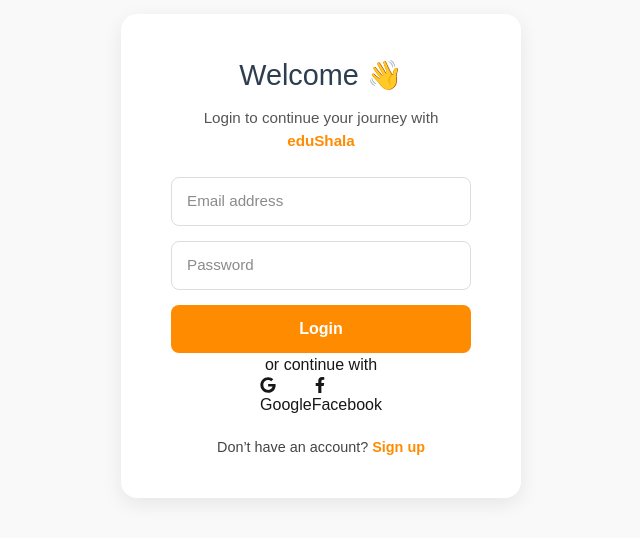
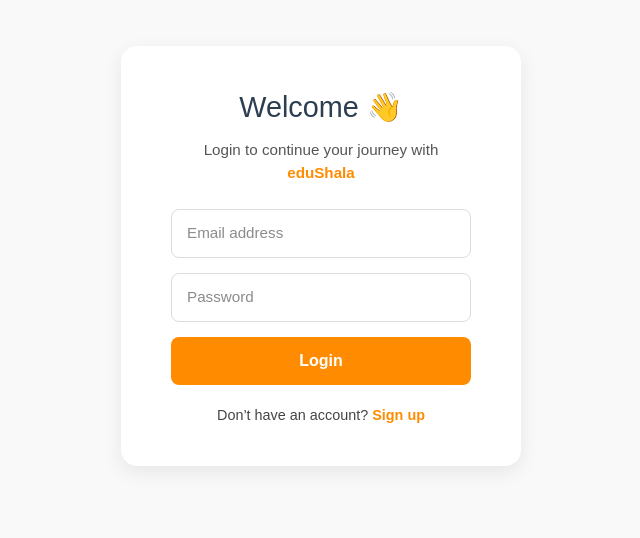
Before and after one commit to CosmoWulf/edushala, a Next.js app: page /login in a window 1280 px wide. Shown: the part 144-682 px from the top of the page, without its empty margins (319-959 px from the left). Built offline with nearby package versions, Linux system fonts and the light colour scheme; no server answers.

Commit message:
EduShala app

```diff
--- a/app/explore/page.jsx
+++ b/app/explore/page.jsx
@@ -67,7 +67,9 @@
               )}
               <h3>{college.name}</h3>
               <p>{college.desc}</p>
+              <Link href={`/colleges/${college.id}`}>
               <button className="secondary-btn">View Details</button>
+              </Link>
             </div>
           ))
         ) : (
--- a/app/login/page.jsx
+++ b/app/login/page.jsx
@@ -1,59 +1,8 @@
 'use client';
-import { useState } from 'react';
 import Link from 'next/link';
 import '../../public/css/login.css';
-import { useRouter } from 'next/navigation';
-import { loginWithEmail, signInWithGoogle, signInWithFacebook } from '@/lib/db';
-import { FaGoogle, FaFacebookF } from 'react-icons/fa';
 
 export default function LoginPage() {
-    const [email, setEmail] = useState('');
-    const [password, setPassword] = useState('');
-    const [loading, setLoading] = useState(false);
-    const [error, setError] = useState('');
-    const router = useRouter();
-
-    // ✅ Email Login
-    const handleLogin = async (e) => {
-        e.preventDefault();
-        setLoading(true);
-        setError('');
-        try {
-            const user = await loginWithEmail(email, password);
-            alert(`Welcome back ${user.displayName || user.email} 🎉`);
-            router.push('/dashboard'); // login ke baad redirect
-        } catch (err) {
-            console.error(err);
-            setError('Invalid email or password ❌');
-        } finally {
-            setLoading(false);
-        }
-    };
-
-    // ✅ Google Login
-    const handleGoogleLogin = async () => {
-        try {
-            const user = await signInWithGoogle();
-            alert(`Welcome back ${user.displayName} 🎉`);
-            router.push('/dashboard');
-        } catch (err) {
-            console.error(err);
-            setError('Google login failed ❌');
-        }
-    };
-
-    // ✅ Facebook Login
-    const handleFacebookLogin = async () => {
-        try {
-            const user = await signInWithFacebook();
-            alert(`Welcome back ${user.displayName} 🎉`);
-            router.push('/dashboard');
-        } catch (err) {
-            console.error(err);
-            setError('Facebook login failed ❌');
-        }
-    };
-
     return (
         <div className="login-container">
             <div className="login-box">
@@ -62,42 +11,21 @@
                     Login to continue your journey with <span className="highlight">eduShala</span>
                 </p>
 
-                {/* Login Form */}
-                <form className="login-form" onSubmit={handleLogin}>
+                <form className="login-form">
                     <input
                         type="email"
                         placeholder="Email address"
                         className="login-input"
-                        value={email}
-                        onChange={(e) => setEmail(e.target.value)}
                         required
                     />
                     <input
                         type="password"
                         placeholder="Password"
                         className="login-input"
-                        value={password}
-                        onChange={(e) => setPassword(e.target.value)}
                         required
                     />
-                    <button type="submit" className="login-submit" disabled={loading}>
-                        {loading ? 'Logging in...' : 'Login'}
-                    </button>
+                    <button type="submit" className="login-submit">Login</button>
                 </form>
-
-                {error && <p className="error-text">{error}</p>}
-
-                <div className="divider">or continue with</div>
-
-                {/* Social Logins */}
-                <div className="social-login">
-                    <button className="social-btn google" onClick={handleGoogleLogin}>
-                        <FaGoogle className="icon" /> Google
-                    </button>
-                    <button className="social-btn facebook" onClick={handleFacebookLogin}>
-                        <FaFacebookF className="icon" /> Facebook
-                    </button>
-                </div>
 
                 <p className="login-footer">
                     Don’t have an account?{" "}
```
Also changed, not shown: public/css/login.css (line endings or trailing spaces).
